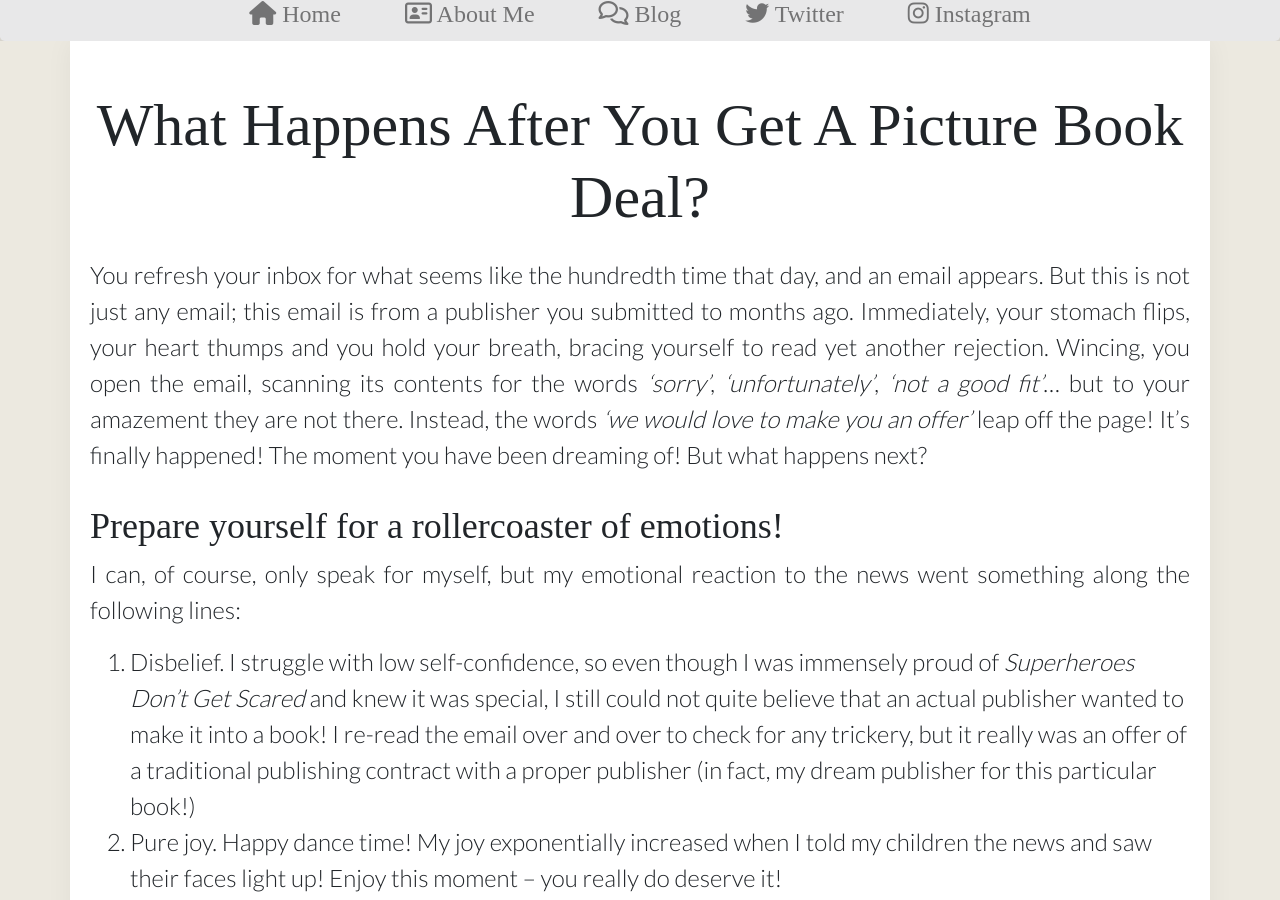
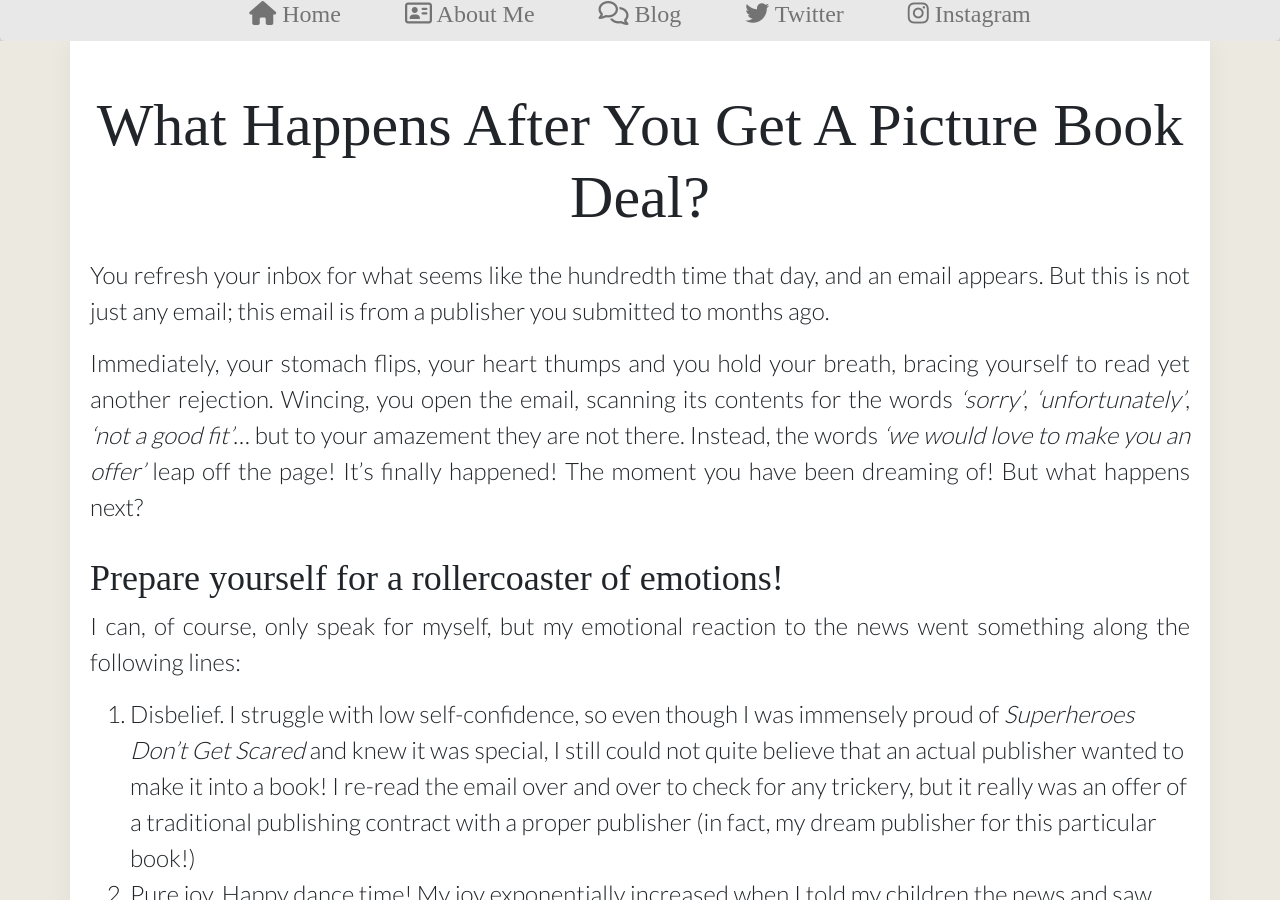
Before and after one commit to KateThompsonWrites/KateThompsonWrites.github.io, a Jekyll site: the page built from _posts/2020-02-21-what-happens-after-you-get-a-picture-book-deal.md, in a window 1280 px wide and 900 px high, scrolled down 372 px. Built offline with Jekyll 4.4.1, drawn with Linux system fonts in a browser that asks for light colours; nearby versions of some CDN libraries; some web fonts are replaced.

Commit message:
Tweaks for better Blog page teaser

```diff
--- a/_posts/2020-02-21-what-happens-after-you-get-a-picture-book-deal.md
+++ b/_posts/2020-02-21-what-happens-after-you-get-a-picture-book-deal.md
@@ -3,14 +3,16 @@ layout: wrapped
 title: 'What Happens After You Get A Picture Book Deal?'
 ---
 
-You refresh your inbox for what seems like the hundredth time that day, and an email appears. But this is not just any email; this email is from a publisher you submitted to months ago. Immediately, your stomach flips, your heart thumps and you hold your breath, bracing yourself to read yet another rejection. Wincing, you open the email, scanning its contents for the words *‘sorry’*, *‘unfortunately’*, *‘not a good fit’*… but to your amazement they are not there. Instead, the words *‘we would love to make you an offer’* leap off the page! It’s finally happened! The moment you have been dreaming of! But what happens next?
+You refresh your inbox for what seems like the hundredth time that day, and an email appears. But this is not just any email; this email is from a publisher you submitted to months ago.
+
+Immediately, your stomach flips, your heart thumps and you hold your breath, bracing yourself to read yet another rejection. Wincing, you open the email, scanning its contents for the words _‘sorry’_, _‘unfortunately’_, _‘not a good fit’_… but to your amazement they are not there. Instead, the words _‘we would love to make you an offer’_ leap off the page! It’s finally happened! The moment you have been dreaming of! But what happens next?
 
 
 ## Prepare yourself for a rollercoaster of emotions!
 
 I can, of course, only speak for myself, but my emotional reaction to the news went something along the following lines:
 
-1. Disbelief. I struggle with low self-confidence, so even though I was immensely proud of *Superheroes Don’t Get Scared* and knew it was special, I still could not quite believe that an actual publisher wanted to make it into a book! I re-read the email over and over to check for any trickery, but it really was an offer of a traditional publishing contract with a proper publisher (in fact, my dream publisher for this particular book!)
+1. Disbelief. I struggle with low self-confidence, so even though I was immensely proud of _Superheroes Don’t Get Scared_ and knew it was special, I still could not quite believe that an actual publisher wanted to make it into a book! I re-read the email over and over to check for any trickery, but it really was an offer of a traditional publishing contract with a proper publisher (in fact, my dream publisher for this particular book!)
 2. Pure joy. Happy dance time! My joy exponentially increased when I told my children the news and saw their faces light up! Enjoy this moment – you really do deserve it!
 3. Fear. At some point after receiving the contract (more on this below), the reality really sunk in: I was going to be a published author. Exciting? Definitely. But, also big, new and scary. Publishing is most definitely a business. What had I got myself in for? What if the book didn’t turn out like I had imagined? What if no-one liked it? What if I turned out to be no good at all the other things that an author has to do to be successful?
 4. Determination. I faced my fear (ironically one of the themes of my picture book) and embraced the steep learning curve ahead of me. I was determined to do all I could to make the book a success, and most importantly, to enjoy the process!
```
